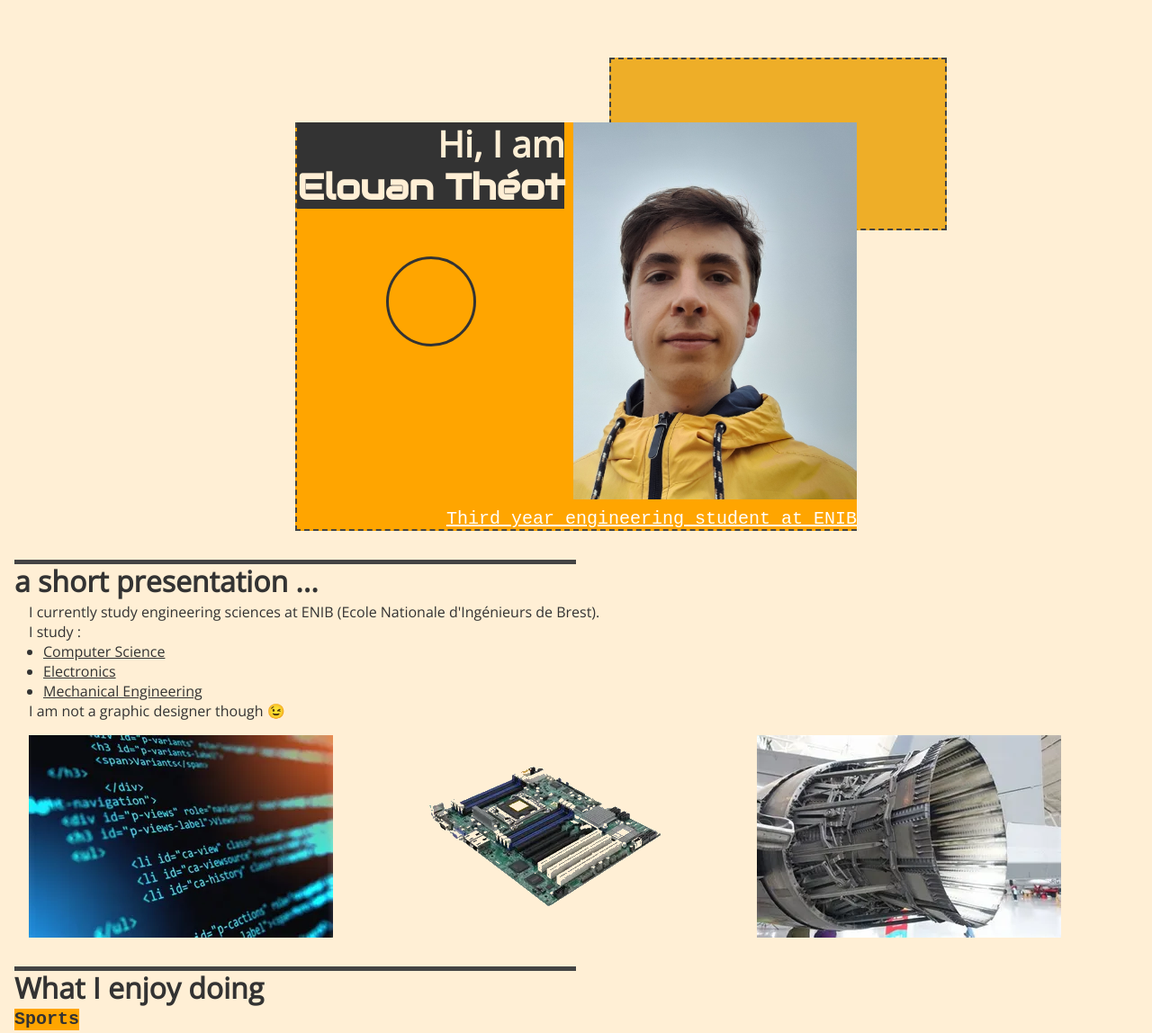
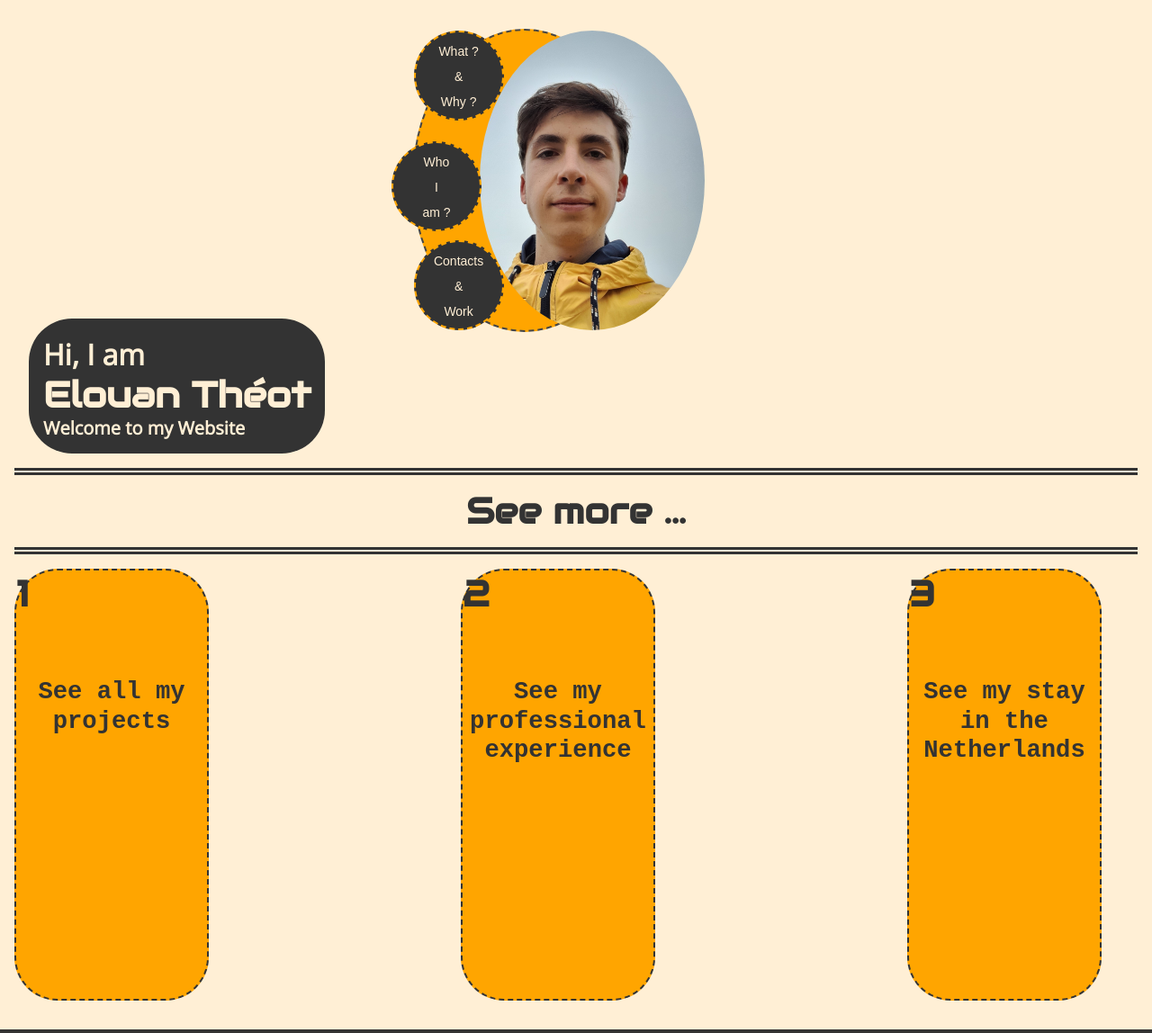
Before and after one commit to elllouan/elllouan.github.io, a plain HTML site: page index.html in a window 1280 px wide. Shown: the top 1148 px of the page at 90% size. Drawn offline with nearby package versions, Linux system fonts and the light colour scheme; a web font is replaced by a local one.

Commit message:
new elliptical style

```diff
--- a/css/style.css
+++ b/css/style.css
@@ -16,7 +16,7 @@
     --ff-primary: 'Audiowide', sans-serif;
     --ff-secondary: 'Trirong', sans-serif;
     --ff-regular: 'Open Sans';
-    --ff-subtitle: 'Courier New', Courier, monospace;
+    --ff-robot: 'Courier New', Courier, monospace;
     /* ff stands for 'font family' */
 
     --clr-light: papayawhip;
@@ -48,7 +48,8 @@ body { /* set default characteristics within the body */
 
 img { /* set default characteristics for images */
     display: block;
-    max-width: 100%;
+    width: 100%;
+    height: auto;
 }
 
 strong {
@@ -65,7 +66,8 @@ h1, h2, h3 {
 h1 { font-size: var(--fs-h1); }
 h2 {
     font-size: var(--fs-h2);
-    border-top: 5px #444 solid;
+    font-family: var(--ff-subtitle);
+    border-top: 5px var(--clr-dark) solid;
     width: 50%;
 }
 h3 { font-size: var(--fs-h3); }
@@ -74,22 +76,23 @@ section {
     padding: 1em; /* amount of void on sections edges */
 }
 
-.section__title {
+.title {
     margin-bottom: 0.2rem;
     font-family: var(--ff-regular);
 }
 
-.section__title strong {
+strong {
     display: block;
     font-family: var(--ff-primary);
+    font-size: var(--fs-h1);
 }
 
-.section__subtitle {
+.subtitle {
     margin: 0;
     background: orange;
     width: fit-content;
     font-size: var(--fs-h3);
-    font-family: var(--ff-subtitle);
+    font-family: var(--ff-robot);
 }
 
 nav, button {
@@ -104,86 +107,118 @@ nav, button {
 
 /* if the screen has a minimum-width of 600px */
 @media (min-width: 600px) {
-    /* intro config */
     .intro {
-        grid-template-columns: 200px 500px;
+        /* display: flex;
+        justify-content: space-evenly; */
+        margin: auto 1em;
+        padding: 1em auto;
+        height: 65vh;
     }
 
-    .section__frame--intro {
-        margin: 0 auto;
-        margin-right: #444;
-        border-left: 2px #444 dashed;
-        border-bottom: 2px #444 dashed;
+    .background-climbing img{
         width: 50%;
-        display: grid;
-        grid-template-areas: "title img" "subtitle subtitle";
-        gap: 10px;
+    }
+
+    /* intro config */
+    .img--intro {
+        position: relative;
+        border: 2px #444 dashed;
+        width: 250px;
+        height: auto;
+        border-radius: 50%;
+        margin: 1em auto 0 35%;
         background-color: orange;
     }
 
-    .section__myface--intro {
-        grid-area: img;
-        min-width: 100px;
-        width: auto;
+    .background-circle--intro {
+        background-color: var(--clr-dark);
+        border-radius: 50%;
+        height: 100px;
+        width: 100px;
+        border: 2px orange dashed;
+        margin: 0 auto;
     }
 
-    .section__title--intro {
-        grid-area: title;
-        font-family: var(--ff-regular);
-        width: auto;
-        height: min-content;
-        background: var(--clr-dark);
-        display: block;
-        text-align: end;
-        color: var(--clr-light);
+    .circle1--intro {
+        position: absolute;
+        top: 0;
     }
 
-    .section__subtitle--intro {
-        margin: 0;
-        grid-area: subtitle;
-        color: white;
-        width: auto;
-        text-decoration: white underline;
-        text-align: end;
+    .circle2--intro {
+        position: absolute;
+        left: -10%;
+        top: 37%;
     }
 
-    .button-circle--intro {
-        grid-area: title;
-        border: 0;
-        margin: 50% auto auto auto;
-        width: 100px;
-        height: 100px;
-        border-radius: 50px;
-        border: 3px var(--clr-dark) solid;
+    .circle3--intro {
+        position: absolute;
+        bottom: 0;
+        font-size: smaller;
     }
 
-    .orange-square--intro {
-        background-color: rgba(235, 163, 10, 0.847);
-        margin: 3em auto -7.5em 53%;
-        height: 12em;
-        width: 30%;
-        border: 2px #444 dashed;
+    .background-circle--intro p{
+        font-family: var(--ff-secondary);
+        font-size: 14px;
+        text-align: center;
+        line-height: 1em;
+        margin: 1em auto;
+        color: papayawhip;
     }
 
-/* aboutme config */
-    .aboutme div{
-        margin-left: 1em;
+    .img--intro img {
+        width: 250px;
+        height: auto;
+        border-radius: 50%;
+        margin: 0 auto 0 30%;
     }
 
-    .section__img--aboutme {
-        display: grid;
-        grid-auto-flow: column;
-        margin-top: 1em;
+    .text-frame--intro {
+        background-color: var(--clr-dark);
+        color: var(--clr-light);
+        height: fit-content;
+        padding: 1em;
+        margin: 1em auto;
+        position: absolute;
+        bottom: 0;
+        border-radius: 3em;
     }
 
-    .section__img--aboutme img {
-        width: auto;
-        height: auto;
+    .seemore {
+        text-align: center;
+        font-family: var(--ff-primary);
+        border-top: 8px var(--clr-dark) double;
+        border-bottom: 8px var(--clr-dark) double;
+        margin: 0 1em;
+    }
+
+    .flexbox-projects {
+        display: flex;
+        gap: 35vh;
+        margin: 1em auto;
+        padding-top: 0;
+    }
+
+    .project {
+        position: relative;
+        width: 27vh;
+        height: 60vh;
+        background-color: orange;
+        border: 2px var(--clr-dark) dashed;
+        border-radius: 3em;
+    }
+
+    .project h1 {
+        font-family: var(--ff-robot);
+        text-align: center;
+        position: absolute;
+        top: 25%;
+        width: 100%;
+        font-size: 1.7em;
     }
 
 /* footer config */
     .footer {
-        background: #444;
+        background: var(--clr-dark);
         font-family: var(--ff-regular);
         width: 100%;
         color: white;
@@ -220,17 +255,17 @@ nav, button {
 
     .email-link, .linkedIn-link, .discord-pseudo, .gitHub-link {
         line-height: 2em;
-        border: 2px #444 dashed;
+        border: 2px var(--clr-dark) dashed;
     }
 }
 
 @media(max-width: 600px) {
     /* footer config */
     .footer {
-        background: #444;
+        background: var(--clr-dark);
         font-family: var(--ff-regular);
         width: 100%;
-        color: white;
+        color: papayawhip;
     }
 
     .information {
@@ -268,3 +303,7 @@ nav, button {
         margin: 0;
     }
 }
+
+.noDisplay {
+    display: none;
+}
--- a/index.html
+++ b/index.html
@@ -32,18 +32,57 @@
 
         <!-- Introduction -->
         <section class="intro" id="home">
-            <div class="orange-square--intro"></div>
-            <div class="section__frame--intro">
-                <h1 class="section__title section__title--intro">Hi, I am <strong>Elouan Théot</strong></h1>
-                <p class="section__subtitle section__subtitle--intro"> Third year engineering student at ENIB</p>
+            <!-- <section class="background-climbing--intro">
+                <img src="images/climbing2_screenshot.jpg" alt="" title="Me climbing">
+            </section> -->
+            <div class="text-frame--intro">
+                <h2>Hi, I am</h2>
+                <strong>Elouan Théot</strong>
+                <h3>Welcome to my Website</h3>
+            </div>
+            <div class="img--intro">
+                <div class="background-circle--intro circle1--intro">
+                    <p>What ?</p>
+                    <p>&</p>
+                    <p>Why ?</p>
+                </div>
+                <div class="background-circle--intro circle2--intro">
+                    <p>Who</p>
+                    <p>I</p>
+                    <p>am ?</p>
+                </div>
+                <div class="background-circle--intro circle3--intro">
+                    <p>Contacts</p>
+                    <p>&</p>
+                    <p>Work</p>
+                </div>
                 <img src="images/my_face.jpg" alt="my face" class="section__myface--intro">
-                <div class="button-circle--intro"></div>
             </div>
         </section>
 
+        <section class="seemore">
+            <h1>See more ... <h1>
+        </section>
+
+        <section class="flexbox-projects">
+            <div class="project project1">
+                <strong>1</strong>
+                <h1>See all my projects</h1>
+            </div>
+            <div class="project project2">
+                <strong>2</strong>
+                <h1>See my professional experience</h1>
+            </div>
+            <div class="project project3">
+                <strong>3</strong>
+                <h1>See my stay in the Netherlands</h1>
+            </div>
+        </section>
+
+        <section class="noDisplay">
             <!-- About me -->
             <section class="aboutme" id="about">
-            <h2 class="section__title section__title--aboutme"> a short presentation ... </h2>
+                <h2 class="section__title section__title--aboutme">a short presentation ... </h2>
                 <div class="section__body --aboutme">
                     <p>I currently study engineering sciences at ENIB (Ecole Nationale d'Ingénieurs de Brest).</p>
                     <p>I study :</p>
@@ -63,7 +102,7 @@
                 </div>
             </section>
 
-        <!-- My Activities -->
+            <!-- My Hobbies -->
             <section class="my_activities" id="activities">
                 <h2 class="section__title section__title--my_activities"> What I enjoy doing </h2>
                 <div class="section__list --my_activities">
@@ -103,6 +142,7 @@
                     </div>
                 </div>
             </section>
+        </section>
 
         <!-- Footer -->
         <footer class="footer">
```
Also changed, not shown: images/climbing2_screenshot.jpg (added), images/climbing_screenshot.jpg (added). Lines whose indentation alone changed are shown as unchanged.
